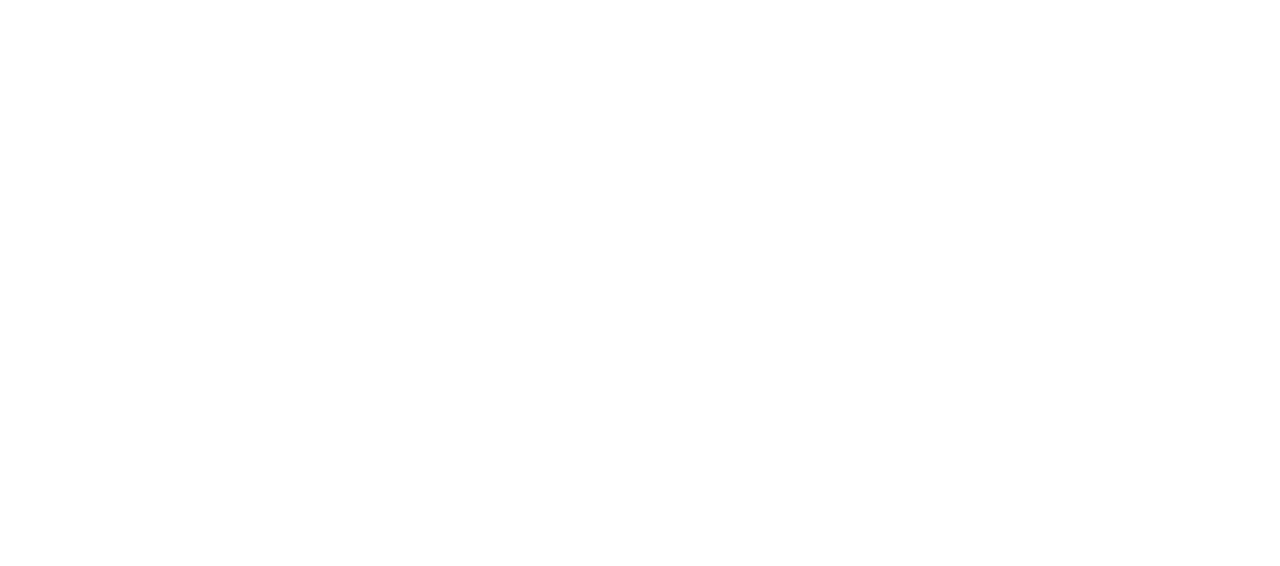
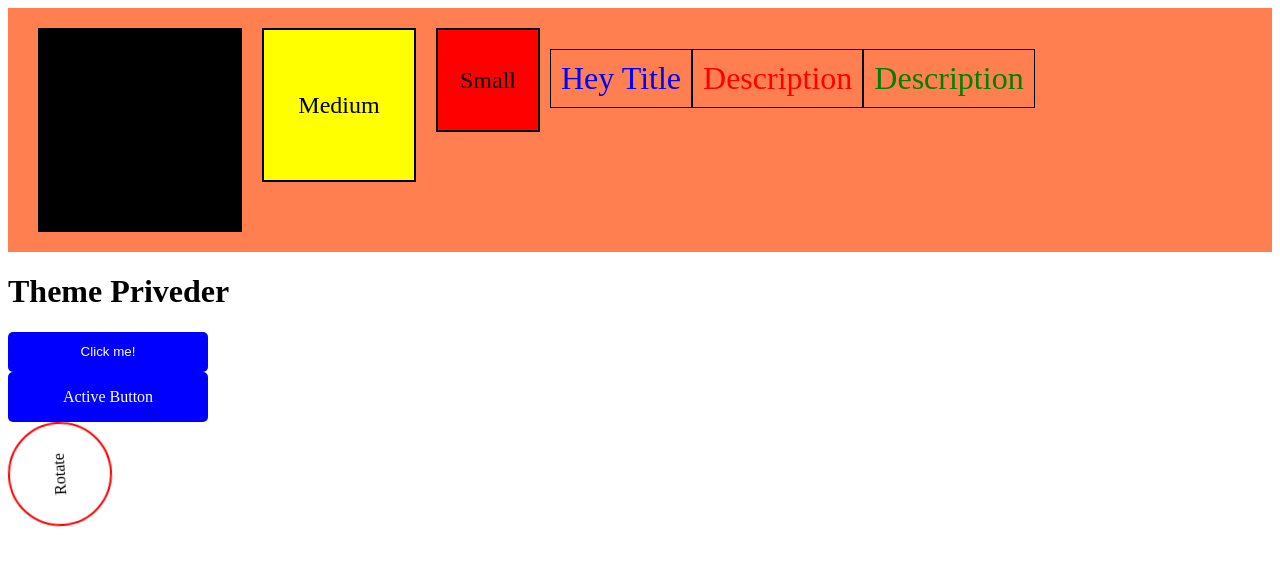
Before and after one commit to ZiyoWorld/reactjs, a React (Create React App) app: page / in a window 1280 px wide. Shown: the top 566 px of the page. Built offline with nearby package versions, Linux system fonts and the light colour scheme.

Commit message:
finishid

```diff
--- a/src/App.js
+++ b/src/App.jsx
@@ -1,4 +1,5 @@
 import React, {Component} from "react";
+import Interihance from "./Interihance";
 import State from "./State";
 
 class App extends Component {
@@ -9,6 +10,7 @@
     return (
       <div>
         <State />
+        <Interihance />
       </div>
      );
   }
--- /dev/null
+++ b/src/Interihance.jsx
@@ -0,0 +1,42 @@
+import React, { Component } from 'react';
+import {
+    AcctiveButton,
+   // Box,
+    Button,
+    //Container,
+   // Desc,
+    Rotate,
+   // Title,
+
+} from './inStyle';
+
+import {ThemeProvider, createGlobalStyle} from 'styled-components';
+
+const GlobalStyle = createGlobalStyle`
+    body{
+        background-color: ${(props) => props.theme.bg};
+        color: ${(props)=> props.theme.cl};
+    }
+`
+class Interihance extends Component {
+
+    state = {
+        light: true,
+     }
+    render() {
+        const theme = {
+            bg: this.state.light ? "white" : "black",
+            cl: this.state.light ? "black" : "white",
+        }
+        return ( <ThemeProvider theme={theme}>
+            <GlobalStyle />
+
+            <h1>Theme Priveder</h1>
+            <Button>Click me!</Button>
+            <AcctiveButton>Active Button</AcctiveButton>
+            <Rotate>Rotate</Rotate>
+        </ThemeProvider> );
+    }
+}
+
+export default Interihance;
--- a/src/State.jsx
+++ b/src/State.jsx
@@ -1,14 +1,19 @@
-import React, { Component } from 'react';
-import { Container } from './styleState';
+import React, {Component} from "react";
+import {Box, Container, Desc, Title} from './styleState';
+
 
 class State extends Component {
+
     state = {  }
     render() {
-        return (
-            <Container>
-
-            </Container>
-         );
+        return ( <Container>
+            <Box bg="black" type="large">Large</Box>
+            <Box bg="yellow" type="medium">Medium</Box>
+            <Box bg="red"  type="small">Small</Box>
+            <Title>Hey Title</Title>
+            <Desc left>Description</Desc>
+            <Desc>Description</Desc>
+        </Container> );
     }
 }
 
--- /dev/null
+++ b/src/inStyle.js
@@ -0,0 +1,50 @@
+import styled, {css, keyframes} from "styled-components";
+
+export const Container = styled('div')`
+display: flex;
+background-color: coral;
+color: black;
+padding: 20px;
+`;
+const rotate = keyframes`
+from{
+    transform: rotate(0deg);
+}
+to{
+    transform: rotate(360deg);
+}
+`
+const common = css`
+    display: flex;
+    justify-content: center;
+    align-items: center;
+    width: 200px;
+    height: 40px;
+    border-radius:5px;
+    border: none;
+    background-color: blue;
+    cursor: pointer;
+    color: white;
+    :active{
+        transform: scale(0.97);
+    }
+`
+export const Button = styled.button`
+   ${common}
+`;
+
+export const AcctiveButton = styled('div')`
+   ${common}
+   height: 50px;
+`;
+export const Rotate = styled.div`
+width: 100px;
+height: 100px;
+border-radius: 50%;
+display: flex;
+justify-content: center;
+align-items: center;
+background-color: transparent;
+border: 2px solid red;
+animation: ${rotate} 2s linear infinite;
+`
--- a/src/styleState.jsx
+++ b/src/styleState.jsx
@@ -1,5 +1,49 @@
-import styled from "styled-components";
+import styled, {css} from "styled-components";
 
-export const Container = styled.div`
-    background-color: coral;
+export const Container = styled('div')`
+display: flex;
+background-color: coral;
+color: black;
+padding: 20px;
+`;
+
+const common = css`
+    font-weight: 400;
+    font-family: bold;
+    padding: 10px;
+    border: 1px solid black;
+    height: fit-content;
 `
+
+export const Title = styled.h1`
+    color: blue;
+    ${common}
+`;
+
+export const Desc = styled.h1`
+    ${common};
+    color: ${({left})=> left ? "red" : "green"};
+`;
+
+const getSize = (props)=>{
+    switch(props.type){
+        case 'large' : return '200px';
+        case 'medium' : return '150px';
+        case 'small' : return '100px';
+        default : return "150px"
+    }
+}
+
+export const Box = styled.div`
+background-color: ${(props)=> props.bg};
+display: flex;
+justify-content: center;
+align-items: center;
+/* width: ${(props) => props.type === 'large' ? '200px': '150px'};
+height: ${(props) => props.type === 'large' ? '200px': '150px'}; */
+width: ${getSize};
+height: ${getSize};
+border: 2px solid black;
+margin: 0 10px;
+font-size: 24px;
+`;
```
Also changed, not shown: review.js (added, +42 -0 lines), test.js (added).
